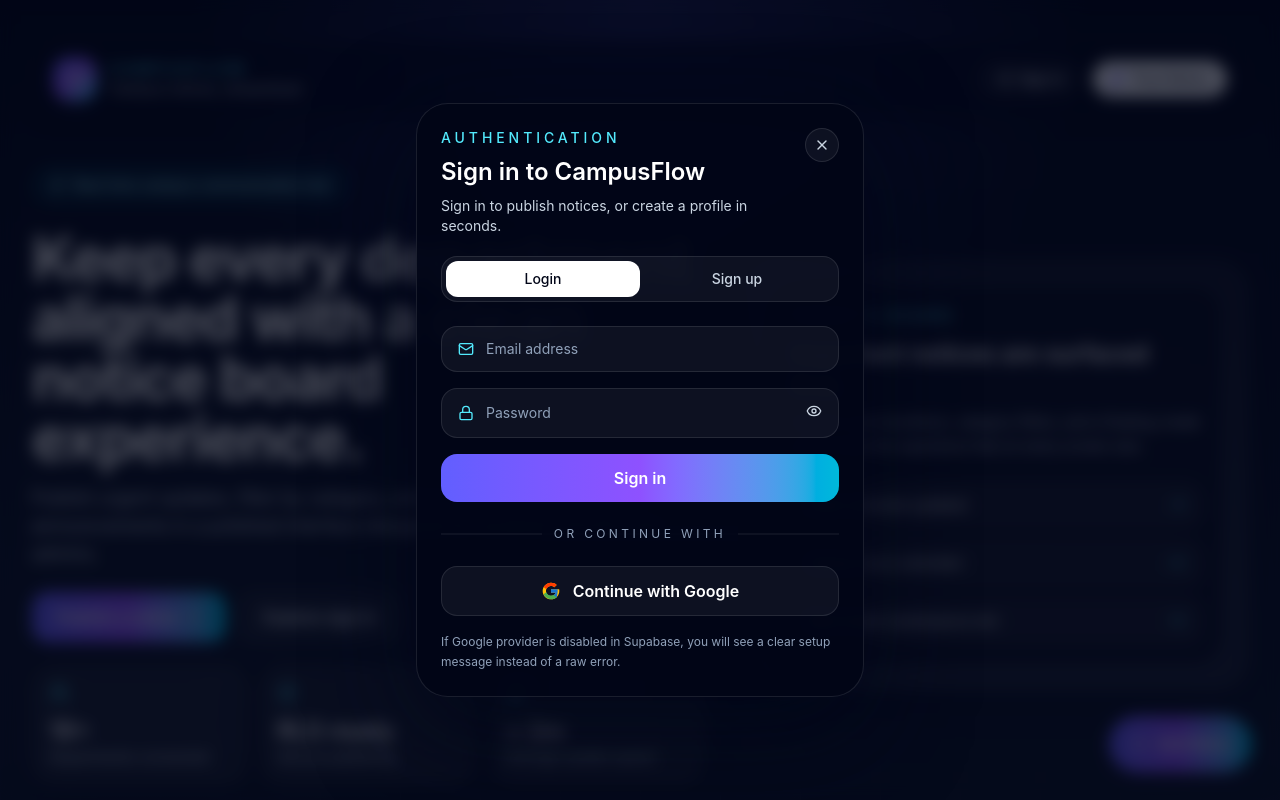
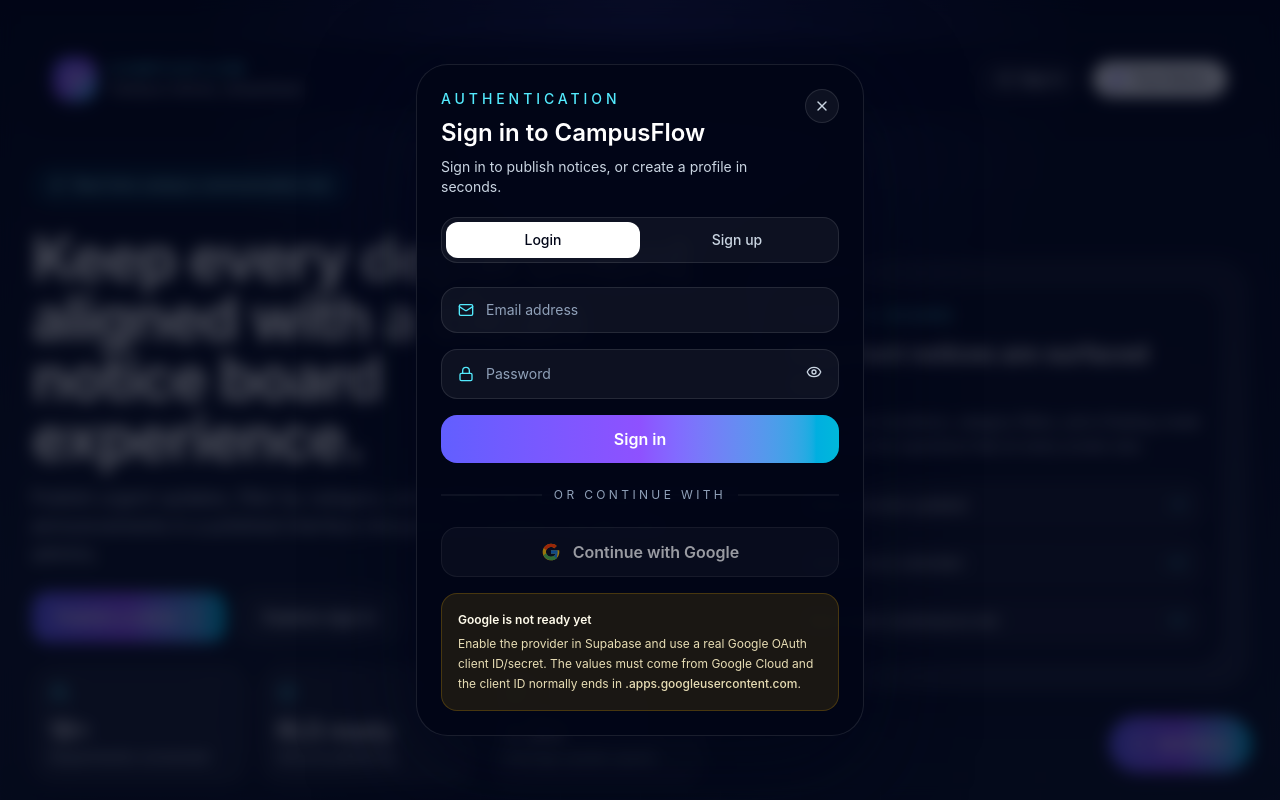
Before and after one commit to muhammadhamza7057/campus-noticeboard-bse6, a React (Vite) app: page / in a window 1280 px wide. Both pictures are taken after a click on the button "Sign in". Shown: the top 800 px of the page. Built offline with nearby package versions, Linux system fonts and the light colour scheme; no server answers; the database is empty; the HTML template or start-up script is replaced by a standard one.

Commit message:
feat: polish profile menu and google auth guidance

```diff
--- a/src/components/Auth/AuthModal.jsx
+++ b/src/components/Auth/AuthModal.jsx
@@ -186,18 +186,27 @@
               <button
                 type="button"
                 onClick={handleGoogleSignIn}
-                disabled={isSubmitting}
+                disabled={isSubmitting || !isGoogleEnabled}
                 className="inline-flex w-full items-center justify-center gap-3 rounded-2xl border border-white/10 bg-white/5 px-4 py-3 font-semibold text-white transition hover:-translate-y-0.5 hover:bg-white/10 disabled:cursor-not-allowed disabled:opacity-60"
               >
                 <GoogleIcon />
                 Continue with Google
               </button>
 
-              <p className="text-xs leading-5 text-slate-400">
-                {isGoogleEnabled
-                  ? 'You can use Google sign-in on this deployment.'
-                  : 'If Google provider is disabled in Supabase, you will see a clear setup message instead of a raw error.'}
-              </p>
+              {!isGoogleEnabled ? (
+                <div className="rounded-2xl border border-amber-400/20 bg-amber-400/10 p-4 text-xs leading-5 text-amber-100">
+                  <p className="font-semibold text-amber-50">Google is not ready yet</p>
+                  <p className="mt-1 text-amber-100/90">
+                    Enable the provider in Supabase and use a real Google OAuth client ID/secret.
+                    The values must come from Google Cloud and the client ID normally ends in
+                    <span className="font-medium"> .apps.googleusercontent.com</span>.
+                  </p>
+                </div>
+              ) : (
+                <p className="text-xs leading-5 text-slate-400">
+                  Google sign-in is enabled for this deployment.
+                </p>
+              )}
             </form>
           </motion.div>
         </motion.div>
--- a/src/components/Layout/Navbar.jsx
+++ b/src/components/Layout/Navbar.jsx
@@ -1,5 +1,5 @@
 import { useEffect, useRef, useState } from 'react'
-import { BellRing, ChevronDown, Edit3, LogOut, LogIn, Settings, Sparkles, UserCircle2 } from 'lucide-react'
+import { BellRing, Edit3, LogOut, LogIn, Settings, Sparkles, UserCircle2 } from 'lucide-react'
 import { motion } from 'framer-motion'
 
 function Navbar({ onOpenAuth, onOpenForm, user, profile, onSignOut, onOpenEditProfile, onOpenSettings }) {
@@ -74,24 +74,15 @@
               <button
                 type="button"
                 onClick={() => setIsMenuOpen((current) => !current)}
-                className="inline-flex w-full items-center justify-between gap-3 rounded-2xl border border-white/10 bg-white/5 px-3 py-3 text-left text-slate-200 shadow-lg shadow-slate-950/20 backdrop-blur-xl transition hover:-translate-y-0.5 hover:bg-white/10 sm:w-auto"
+                className="inline-flex h-12 w-12 items-center justify-center rounded-full border border-white/10 bg-white/5 text-slate-200 shadow-lg shadow-slate-950/20 backdrop-blur-xl transition hover:-translate-y-0.5 hover:bg-white/10"
                 aria-expanded={isMenuOpen}
                 aria-haspopup="menu"
+                aria-label="Open profile menu"
               >
-                <span className="flex min-w-0 items-center gap-3">
-                  <span className="flex h-10 w-10 items-center justify-center rounded-full bg-gradient-to-br from-indigo-500 via-violet-500 to-cyan-400 text-xs font-bold text-white shadow-inner shadow-slate-950/20 ring-1 ring-white/10">
-                    {initials || <UserCircle2 className="h-4 w-4 text-white" />}
-                  </span>
-                  <span className="min-w-0">
-                    <span className="block max-w-[11rem] truncate text-sm font-semibold text-white sm:max-w-[12rem]">
-                      {displayName}
-                    </span>
-                    <span className="block max-w-[11rem] truncate text-xs text-slate-400 sm:max-w-[12rem]">
-                      {displayEmail}
-                    </span>
-                  </span>
+                <span className="relative flex h-10 w-10 items-center justify-center rounded-full bg-gradient-to-br from-indigo-500 via-violet-500 to-cyan-400 text-xs font-bold text-white shadow-inner shadow-slate-950/20 ring-1 ring-white/10">
+                  {initials || <UserCircle2 className="h-5 w-5 text-white" />}
+                  <span className="absolute -right-0.5 -top-0.5 h-3 w-3 rounded-full border-2 border-slate-950 bg-emerald-400" />
                 </span>
-                <ChevronDown className={`h-4 w-4 shrink-0 text-slate-300 transition ${isMenuOpen ? 'rotate-180' : ''}`} />
               </button>
 
               {isMenuOpen ? (
@@ -101,12 +92,19 @@
                   exit={{ opacity: 0, y: 8, scale: 0.98 }}
                   transition={{ duration: 0.18 }}
                   role="menu"
-                  className="absolute right-0 top-[calc(100%+0.75rem)] z-30 w-full min-w-[16rem] overflow-hidden rounded-[1.5rem] border border-white/10 bg-slate-950/98 shadow-[0_24px_80px_rgba(2,6,23,0.55)] backdrop-blur-xl sm:w-80"
+                  className="absolute right-0 top-[calc(100%+0.75rem)] z-30 w-[min(22rem,calc(100vw-2rem))] overflow-hidden rounded-[1.5rem] border border-white/10 bg-slate-950/98 shadow-[0_24px_80px_rgba(2,6,23,0.55)] backdrop-blur-xl"
                 >
                   <div className="border-b border-white/10 px-4 py-4">
-                    <p className="text-xs uppercase tracking-[0.24em] text-cyan-300/90">Signed in</p>
-                    <p className="mt-1 truncate text-sm font-semibold text-white">{displayName}</p>
-                    <p className="truncate text-xs text-slate-400">{displayEmail}</p>
+                    <div className="flex items-center gap-3">
+                      <span className="flex h-11 w-11 items-center justify-center rounded-full bg-gradient-to-br from-indigo-500 via-violet-500 to-cyan-400 text-xs font-bold text-white shadow-inner shadow-slate-950/20 ring-1 ring-white/10">
+                        {initials || <UserCircle2 className="h-5 w-5 text-white" />}
+                      </span>
+                      <div className="min-w-0">
+                        <p className="text-xs uppercase tracking-[0.24em] text-cyan-300/90">Signed in</p>
+                        <p className="truncate text-sm font-semibold text-white">{displayName}</p>
+                        <p className="truncate text-xs text-slate-400">{displayEmail}</p>
+                      </div>
+                    </div>
                   </div>
 
                   <div className="p-2">
--- a/src/services/authService.js
+++ b/src/services/authService.js
@@ -1,20 +1,20 @@
 import { supabase } from '../lib/supabase'
 
-const googleProviderDisabledMessage =
-  'Google sign-in is not enabled in Supabase yet. Enable the provider first.'
+const googleProviderSetupMessage =
+  'Google sign-in is not configured in Supabase. Enable the Google provider, then paste a real Google OAuth Client ID and Client Secret.'
 
 function normalizeAuthError(error) {
   const message = error?.message ?? ''
 
   if (
     error?.error_code === 'validation_failed' &&
-    /Unsupported provider/i.test(message)
+    /(Unsupported provider|provider is not enabled|client id|client secret|oauth)/i.test(message)
   ) {
-    return new Error(googleProviderDisabledMessage)
+    return new Error(googleProviderSetupMessage)
   }
 
   if (/provider is not enabled/i.test(message) || /unsupported provider/i.test(message)) {
-    return new Error(googleProviderDisabledMessage)
+    return new Error(googleProviderSetupMessage)
   }
 
   return error instanceof Error ? error : new Error(message || 'Authentication failed')
```
Also changed, not shown: 1 other file (tests, documents, lock files or other folders).
